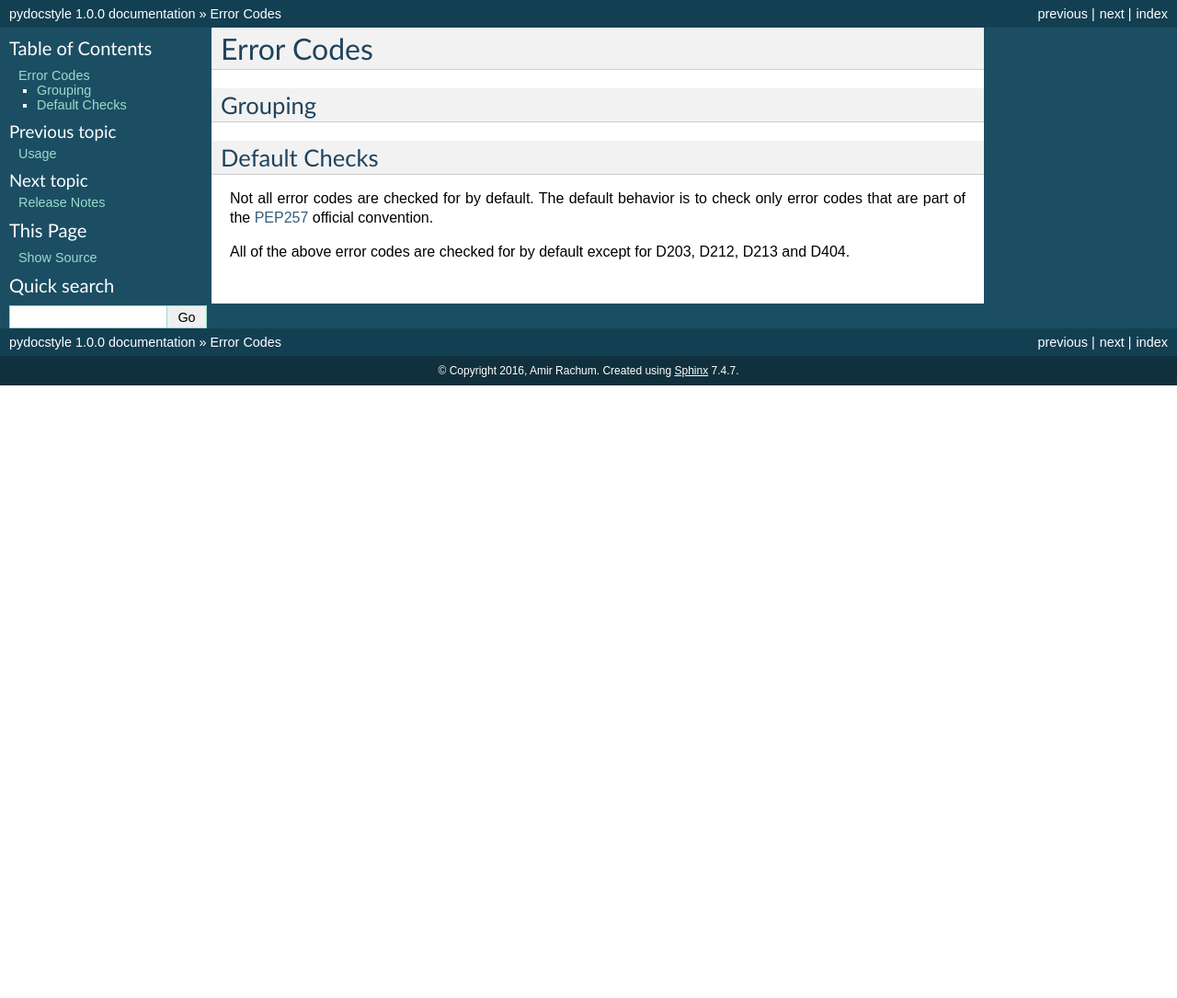
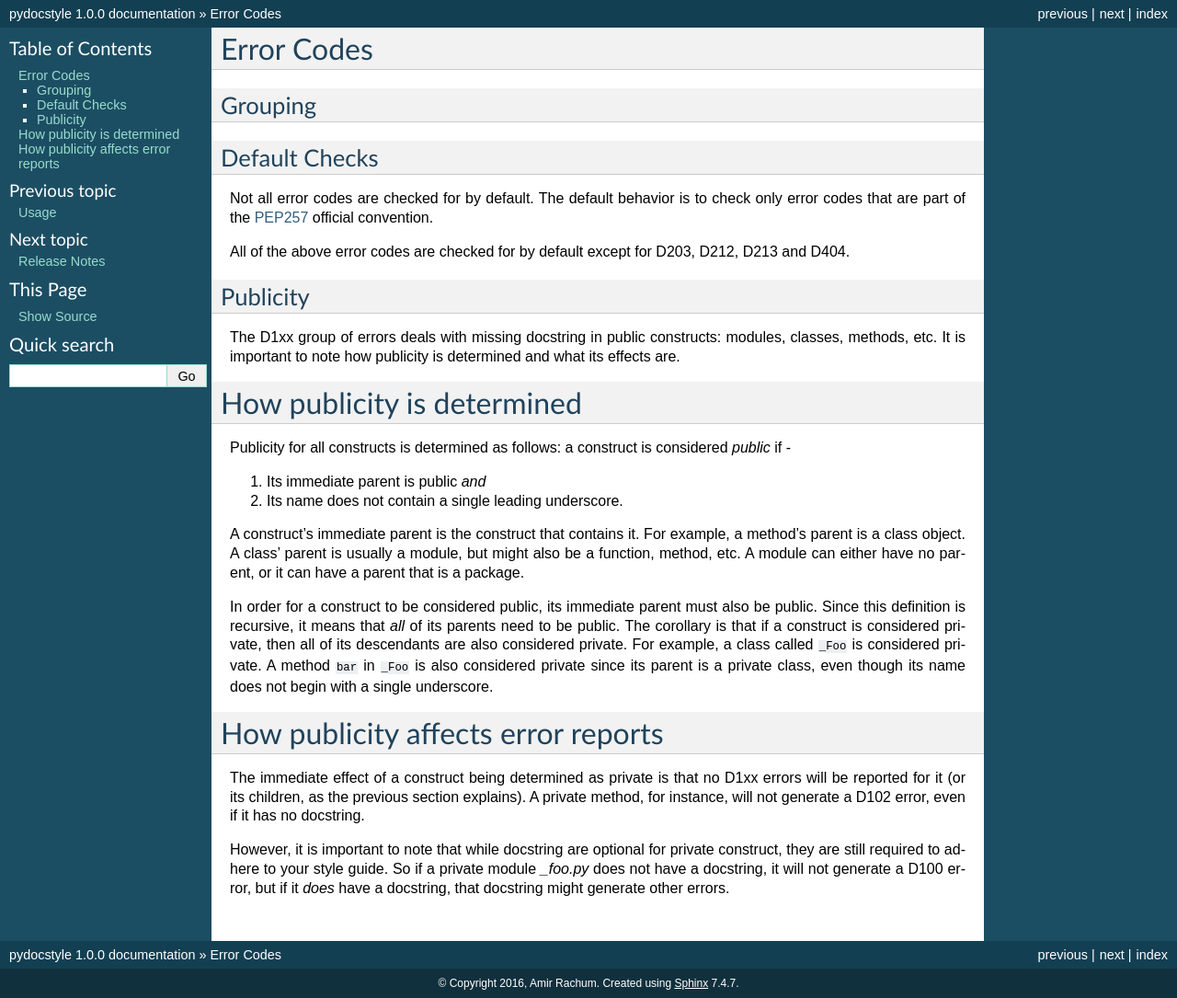
Before and after one commit to PyCQA/pydocstyle, a Sphinx documentation site: the page built from docs/error_codes.rst, in a window 1280 px wide. Shown: the whole page at 92% size. Built offline with Sphinx 7.4.7, drawn with Linux system fonts in a browser that asks for light colours; the version number could not be read and is left out; before the commit the page ends 900 px from its top, so only the background shows below that.

Commit message:
Added docs and release notes.

```diff
--- a/docs/error_codes.rst
+++ b/docs/error_codes.rst
@@ -16,3 +16,9 @@ check only error codes that are part of the `PEP257
 
 All of the above error codes are checked for by default except for D203,
 D212, D213 and D404.
+
+
+Publicity
+---------
+
+.. include:: snippets/publicity.rst
--- a/docs/release_notes.rst
+++ b/docs/release_notes.rst
@@ -21,6 +21,9 @@ New Features
 Bug Fixes
 
 * Made parser more robust to bad source files (#168, #214)
+* Modules are now considered private if their name starts with a single
+  underscore. This is a bugfix where "public module" (D100) was reported
+  regardless of module name (#199, #222).
 
 1.1.1 - October 4th, 2016
 -------------------------
--- /dev/null
+++ b/docs/snippets/publicity.rst
@@ -0,0 +1,41 @@
+The D1xx group of errors deals with missing docstring in public constructs:
+modules, classes, methods, etc. It is important to note how publicity is
+determined and what its effects are.
+
+
+How publicity is determined
+===========================
+
+Publicity for all constructs is determined as follows: a construct is
+considered *public* if -
+
+1. Its immediate parent is public *and*
+2. Its name does not contain a single leading underscore.
+
+A construct's immediate parent is the construct that contains it. For example,
+a method's parent is a class object. A class' parent is usually a module, but
+might also be a function, method, etc. A module can either have no parent, or
+it can have a parent that is a package.
+
+In order for a construct to be considered public, its immediate parent must
+also be public. Since this definition is recursive, it means that *all* of its
+parents need to be public. The corollary is that if a construct is considered
+private, then all of its descendants are also considered private. For example,
+a class called ``_Foo`` is considered private. A method ``bar`` in ``_Foo`` is
+also considered private since its parent is a private class, even though its
+name does not begin with a single underscore.
+
+
+How publicity affects error reports
+===================================
+
+The immediate effect of a construct being determined as private is that no
+D1xx errors will be reported for it (or its children, as the previous section
+explains). A private method, for instance, will not generate a D102 error, even
+if it has no docstring.
+
+However, it is important to note that while docstring are optional for private
+construct, they are still required to adhere to your style guide. So if a
+private module `_foo.py` does not have a docstring, it will not generate a
+D100 error, but if it *does* have a docstring, that docstring might generate
+other errors.
```
